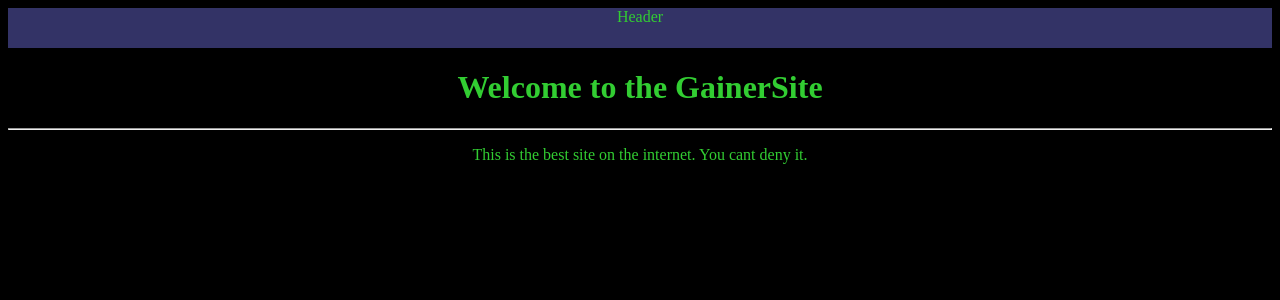
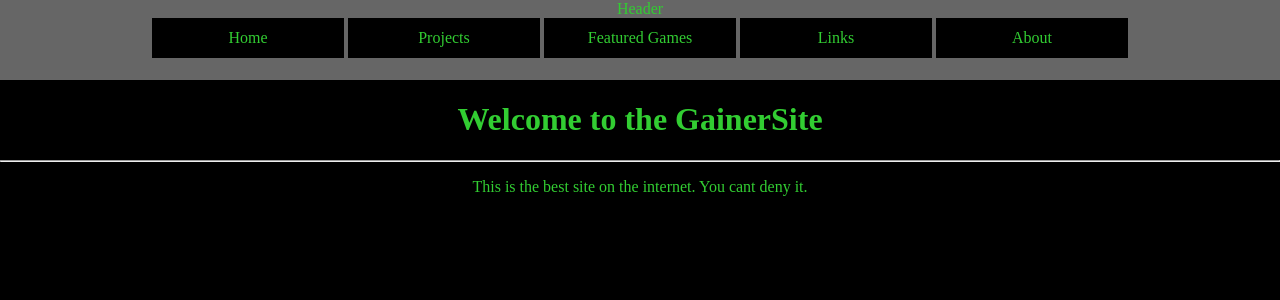
Before and after one commit to Flash3r01/GainerSite, a Flask app: page / in a window 1280 px wide. Shown: the top 300 px of the page. Run offline with Flask 2, Linux system fonts and the light colour scheme.

Commit message:
improved header

```diff
--- a/static/css/style.css
+++ b/static/css/style.css
@@ -4,10 +4,22 @@ html{
     text-align: center;
 }
 
+body{
+    margin: 0px;
+}
+
 #header{
-    min-height: 40px;
-    background-color: #336;
+    height: 80px;
+    min-height: 80px;
+    background-color: #666;
     width: 100%;
-    padding: 4em, 0px;
     text-align: center;
 }
+.headerButton{
+    background-color: black;
+    height: 40px;
+    width: 15%;
+    display: inline-flex;
+    justify-content: center;
+    align-items: center;
+}
--- a/templates/header.html
+++ b/templates/header.html
@@ -1,3 +1,8 @@
 <div id="header">
-    Header
+    <div>Header</div>
+    <div class="headerButton">Home</div>
+    <div class="headerButton">Projects</div>
+    <div class="headerButton">Featured Games</div>
+    <div class="headerButton">Links</div>
+    <div class="headerButton">About</div>
 </div>
```
